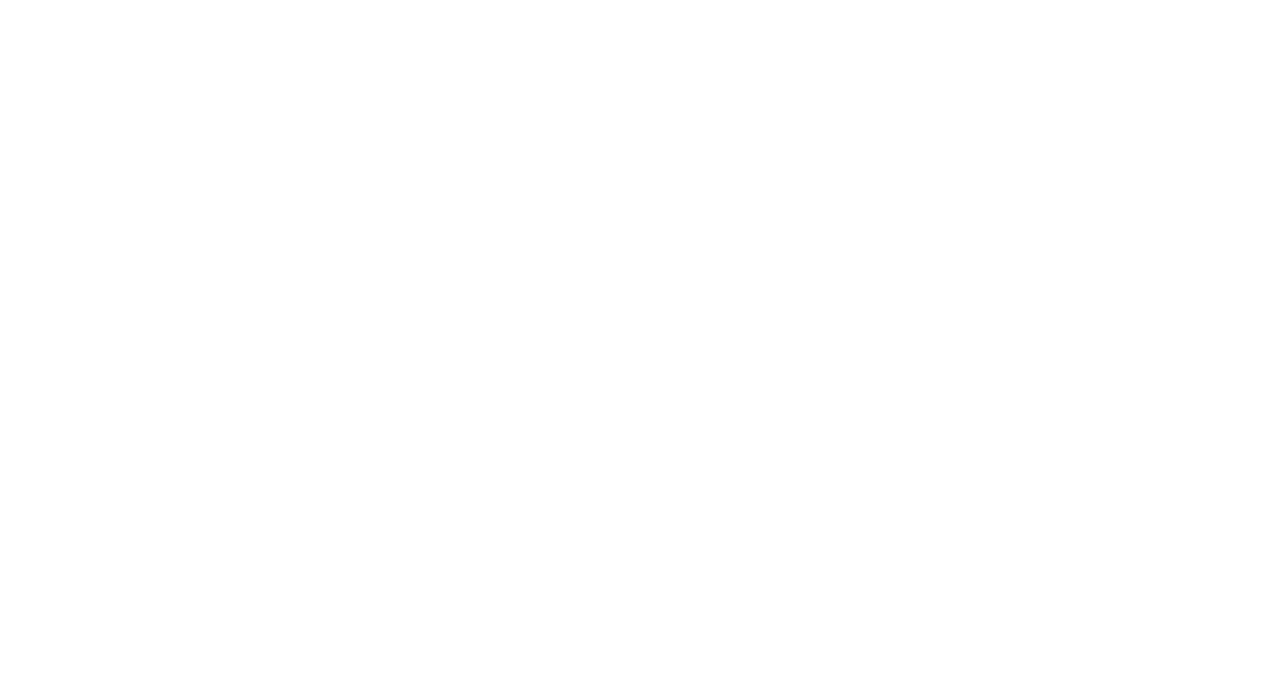
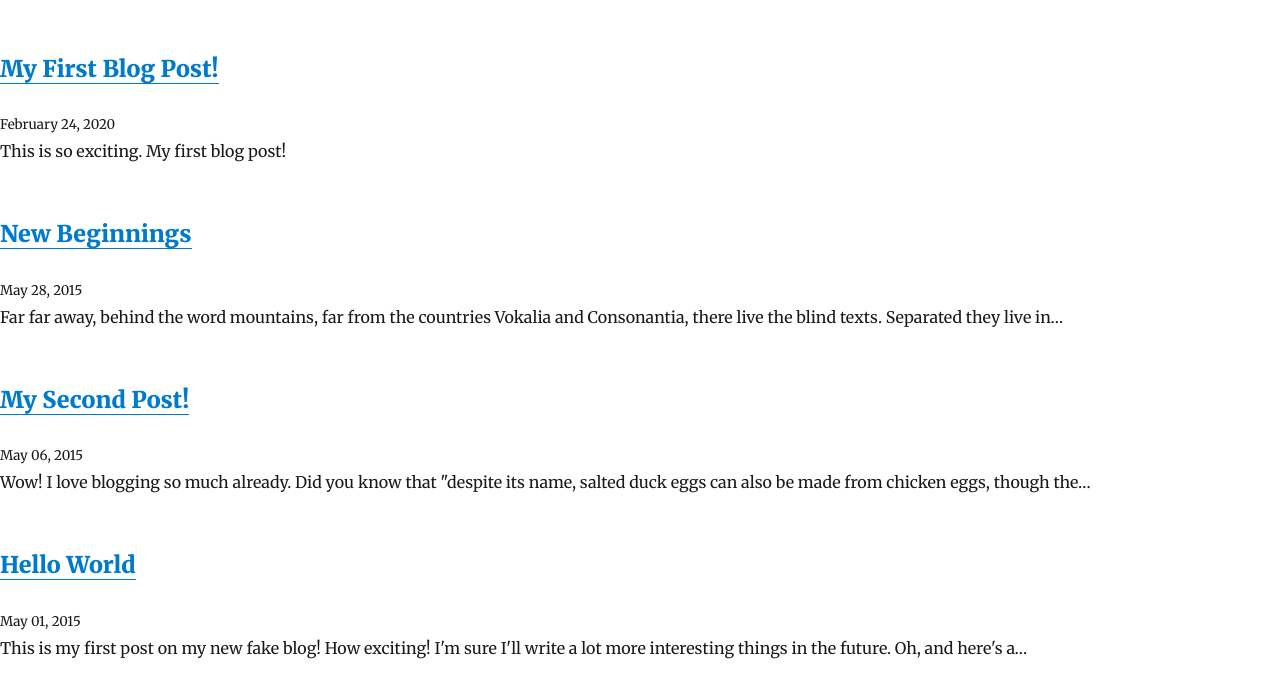
Before and after one commit to haydn5/gatsby-starter-blog, a Gatsby site: page /portfolio in a window 1280 px wide. Before the commit this address had no page. Built offline with nearby package versions, Linux system fonts and the light colour scheme; Gatsby itself is replaced by a stand-in of ours; some packages are replaced by stand-ins of ours.

```diff
--- a/src/pages/index.js
+++ b/src/pages/index.js
@@ -24,7 +24,7 @@ const BlogIndex = ({ data, location }) => {
                   marginBottom: rhythm(1 / 4),
                 }}
               >
-                <Link to={node.fields.slug}>
+                <Link style={{ boxShadow: `none` }} to={node.fields.slug}>
                   {title}
                 </Link>
               </h3>
--- /dev/null
+++ b/src/pages/portfolio.js
@@ -0,0 +1,54 @@
+import React from "react"
+import { Link, graphql } from "gatsby"
+
+
+const portfolio = (props) => {
+    return (
+        <span>
+            {props.data.allMarkdownRemark.edges.map(({ node }) => {
+        return (
+          <article key={node.fields.slug}>
+            <header>
+              <h3>
+                <Link to={node.fields.slug}>
+                  {node.frontmatter.title}
+                </Link>
+              </h3>
+              <small>{node.frontmatter.date}</small>
+            </header>
+            <section>
+            {node.excerpt}
+            </section>
+          </article>
+        )
+      })}
+        </span>
+    )
+}
+
+export default portfolio
+
+export const pageQuery = graphql`
+  query {
+    site {
+      siteMetadata {
+        title
+      }
+    }
+    allMarkdownRemark(sort: { fields: [frontmatter___date], order: DESC }) {
+      edges {
+        node {
+          excerpt
+          fields {
+            slug
+          }
+          frontmatter {
+            date(formatString: "MMMM DD, YYYY")
+            title
+            description
+          }
+        }
+      }
+    }
+  }
+`
--- a/static/admin/config.yml
+++ b/static/admin/config.yml
@@ -8,7 +8,7 @@ public_folder: /img
 collections:
   - name: "blog"
     label: "Blog"
-    folder: "content/blog"
+    folder: "src/pages/blog"
     create: true
     slug: "{{year}}-{{month}}-{{day}}-{{slug}}"
     editor:
```
